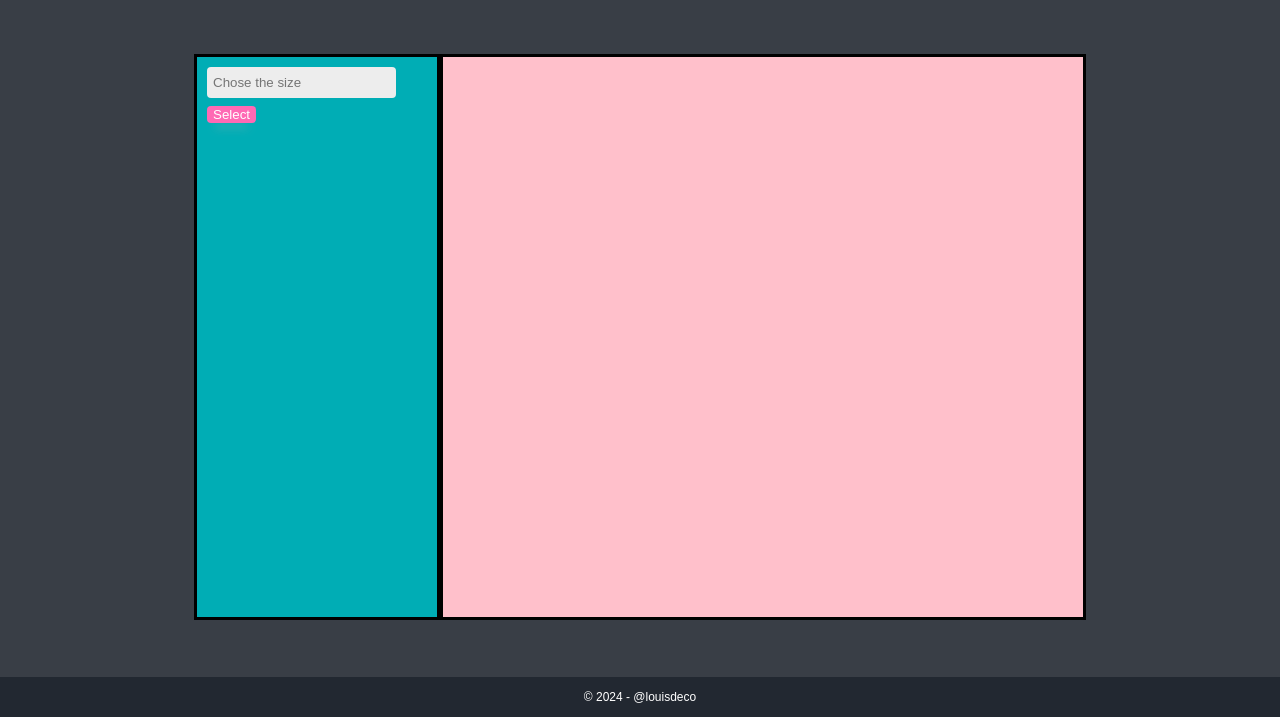
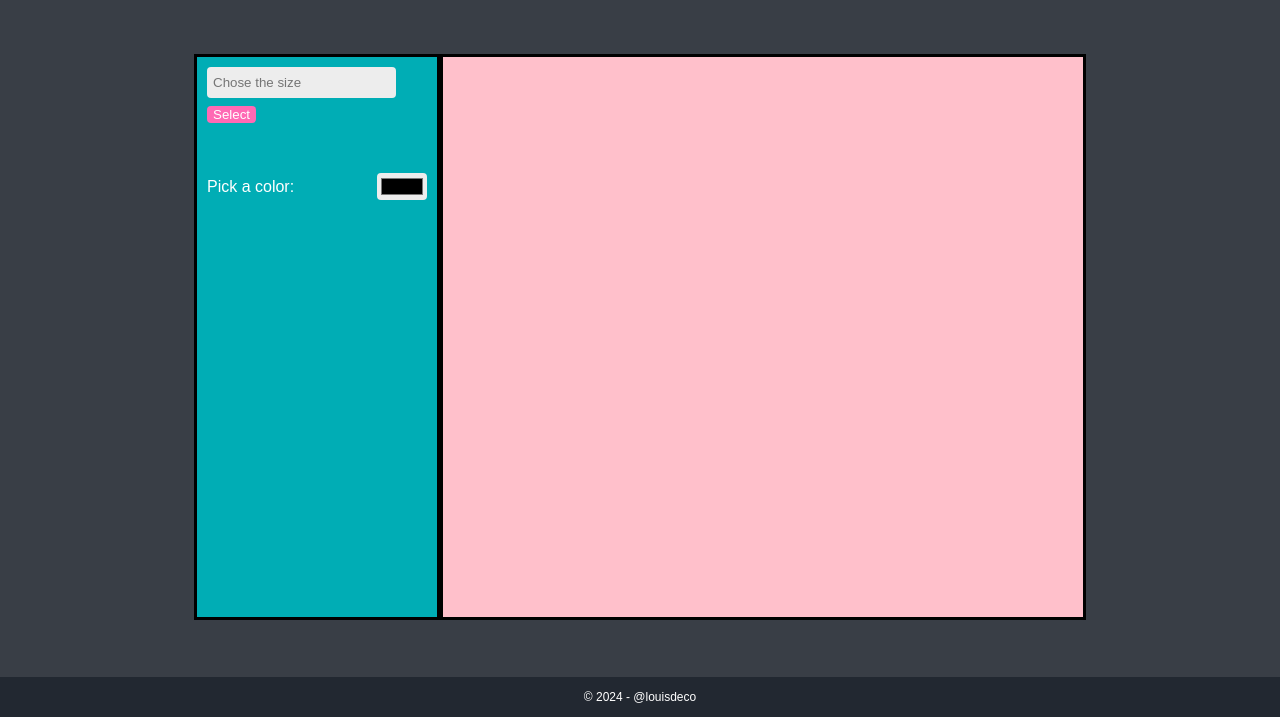
Before and after one commit to louisdeco/etch-a-sketch, a plain HTML site: page index.html in a window 1280 px wide. Shown: the part 83-800 px from the top of the page. Drawn offline with Linux system fonts and the light colour scheme.

Commit message:
Create color selector
Addition of a color selector in order to allow the
user to pick a color. This color will be aplied to
the canvas.

```diff
--- a/css/styles.css
+++ b/css/styles.css
@@ -1,5 +1,6 @@
 body {
     margin: 0;
+    font-family: "Arial";
 }
 
 .header {
@@ -9,7 +10,6 @@ body {
     justify-content: center;
     align-items: center;
     color: white;
-    font-family: "Arial";
     font-weight: bold;
     font-size: 30px;
 
@@ -30,6 +30,9 @@ body {
     width: 30vh;
     margin: auto;
     margin-right: 0;
+    display: flex;
+    flex-direction: column;
+    gap: 30px
 }
 
 .canvas {
@@ -79,7 +82,24 @@ input {
 button {
     background: hotpink;
     color: white;
-    box-shadow: 0 .75rem .5rem -.5rem hsl(0 50% 80%);
     border: none;
     border-radius: .25rem;
 }
+
+.text {
+    display: flex;
+    align-items: center;
+    color: white;
+}
+
+.colorSelector {
+    display: flex;
+    justify-content: space-between;
+    padding: 10px;
+    flex-wrap: wrap;
+}
+
+#color {
+    padding: 1px 2px;
+    border-radius: .25rem;
+}
--- a/index.html
+++ b/index.html
@@ -13,6 +13,10 @@
                     <input type="text" placeholder="Chose the size">
                     <button id="btn">Select</button>
                 </div>
+                <div class="colorSelector">
+                    <div class="text">Pick a color:</div>
+                    <input id ="color" onchange="colorSelected(this)" type="color">
+                  </div>
             </div>
             <div class="canvas">
                 <div class="pixel"></div>
```
